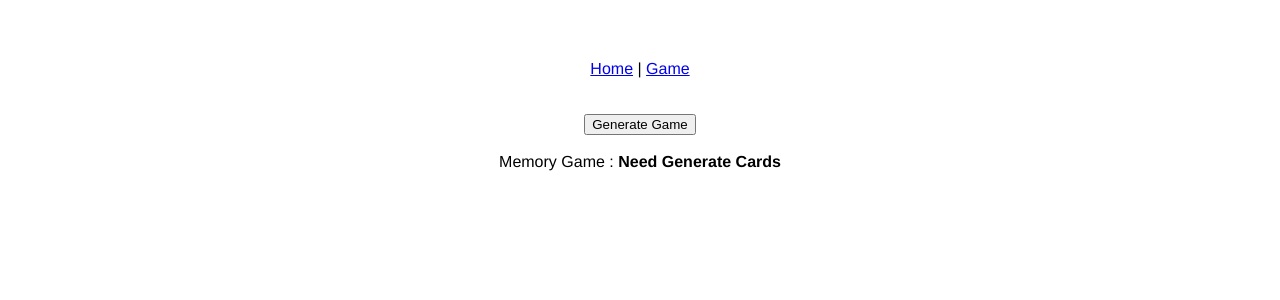
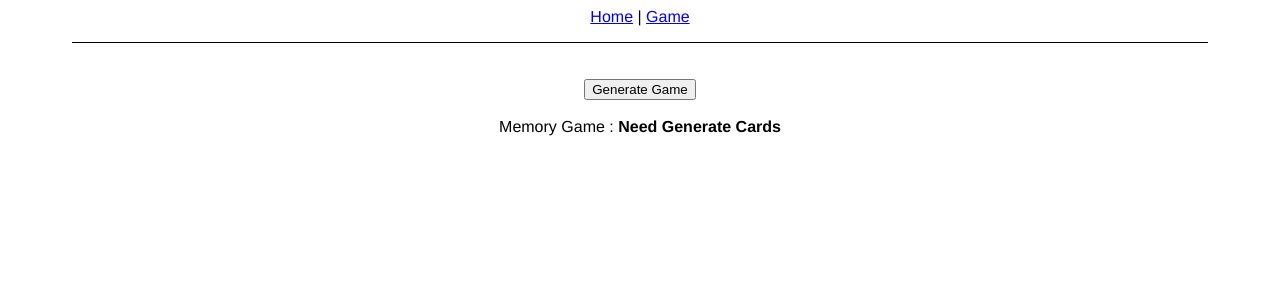
Before and after one commit to julienvanroy/naufrages-prototype-memory, a Vue app: page /game in a window 1280 px wide. Shown: the top 300 px of the page. Built offline with nearby package versions, Linux system fonts and the light colour scheme.

Commit message:
feat: better wording

```diff
--- a/src/App.vue
+++ b/src/App.vue
@@ -19,6 +19,11 @@ export default {
   -moz-osx-font-smoothing: grayscale;
   text-align: center;
   color: $black-color;
-  margin-top: 60px;
+
+  #nav {
+    border-bottom: 1px solid $black-color;
+    padding-bottom: 1rem;
+    margin: 0 4rem;
+  }
 }
 </style>
--- a/src/pages/GamePage.vue
+++ b/src/views/GameView.vue
@@ -33,7 +33,7 @@ import TheCard from "@/components/game/TheCard";
 import {shuffle} from "@/utils";
 
 export default {
-  name: 'GamePage',
+  name: 'GameView',
   data() {
     return {
       players: [
--- a/src/pages/HomePage.vue
+++ b/src/views/HomeView.vue
@@ -7,7 +7,7 @@
 import HelloWorld from '../components/HelloWorld.vue'
 
 export default {
-  name: 'HomePage',
+  name: 'HomeView',
   components: {
     HelloWorld
   }
```
Also changed, not shown: src/router.js (+5 -5 lines), src/views/NotFound.vue (renamed from src/pages/NotFound.vue).
